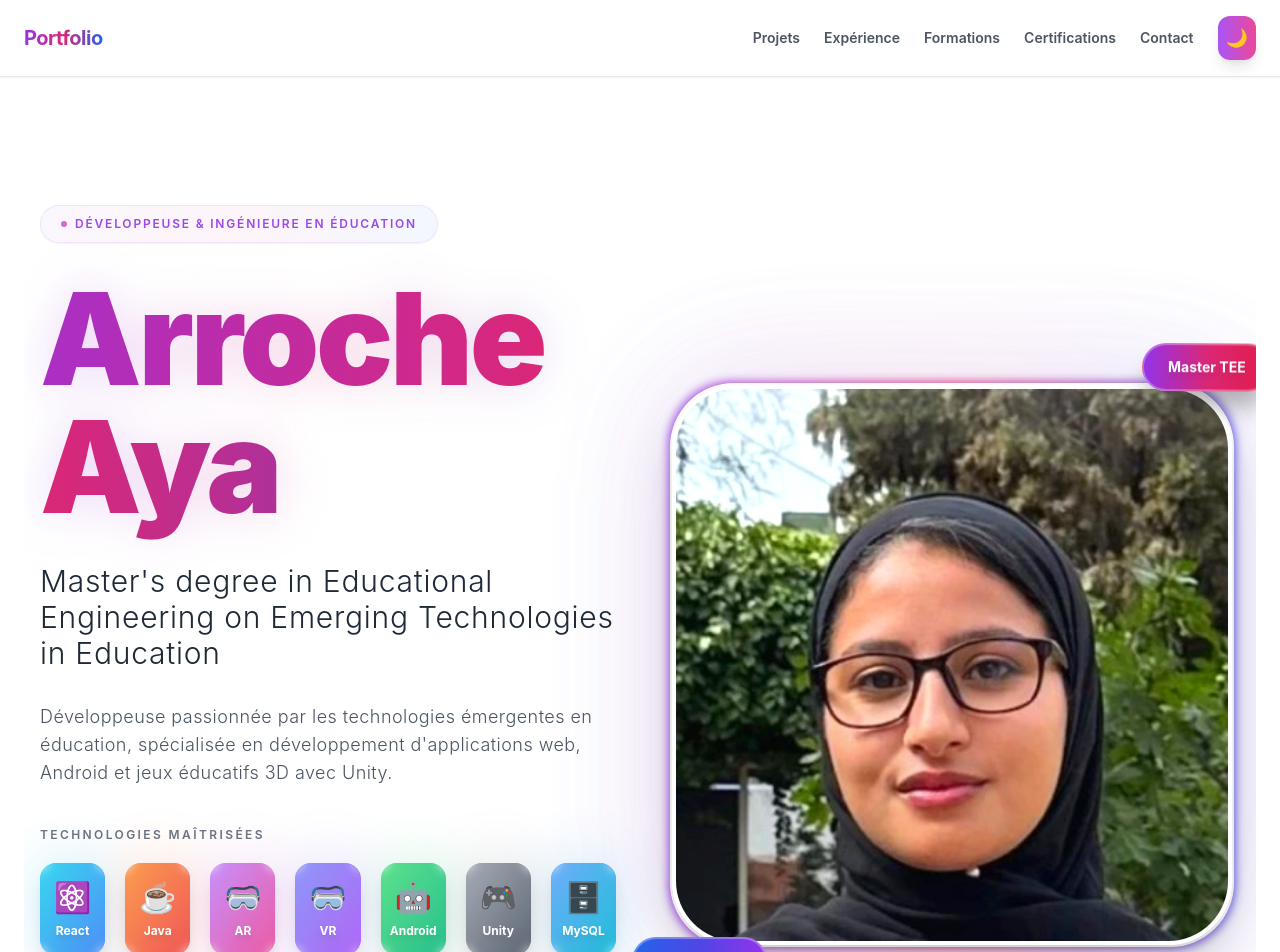
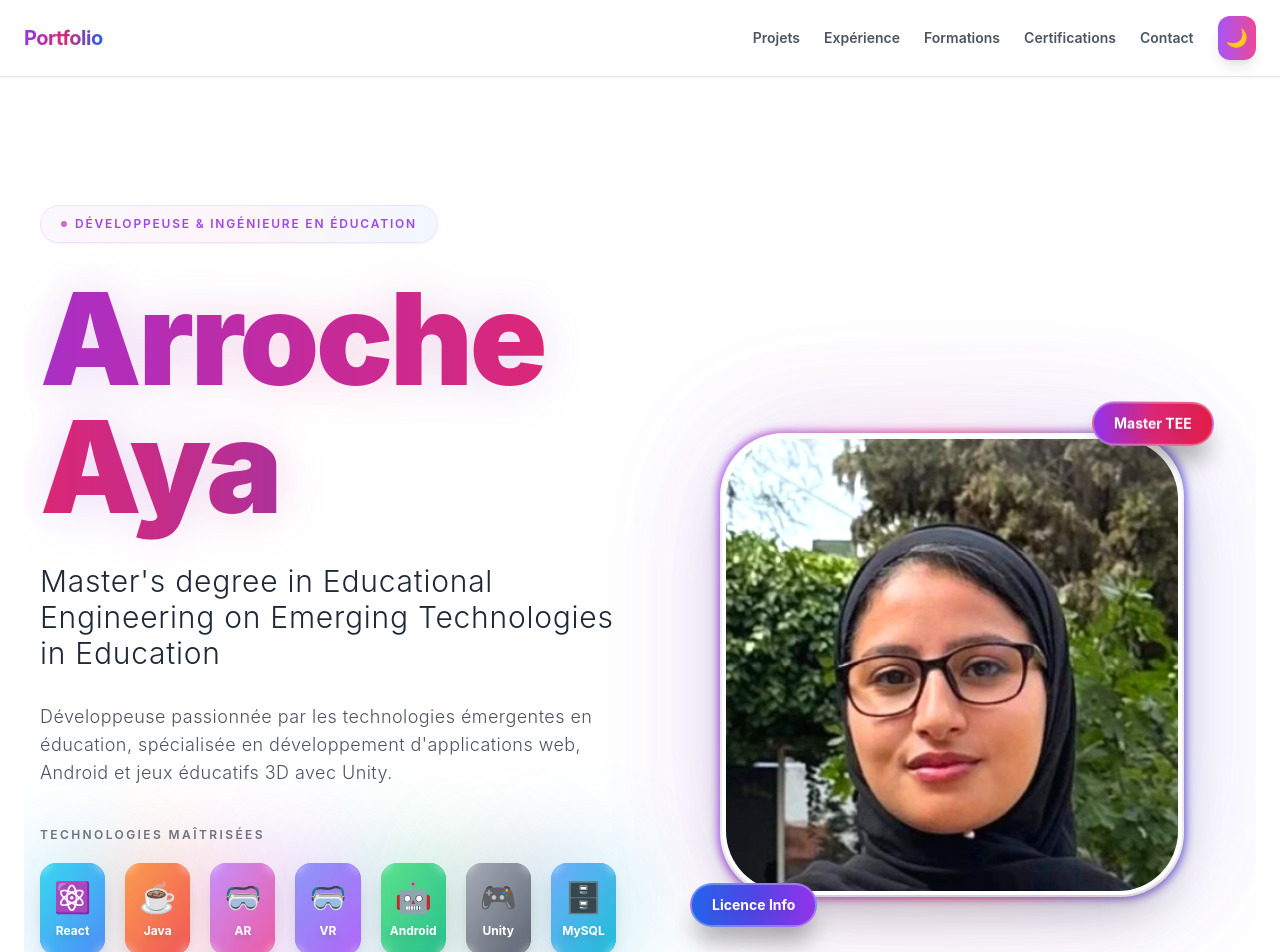
Before and after one commit to Purple003/Portfolio, a React (Vite) app: page / in a window 1280 px wide. Shown: the top 952 px of the page. Built offline with nearby package versions, Linux system fonts and the light colour scheme.

Commit message:
RÃ©duction taille image hero + Logos interactifs vers projets avec animations Ã©lÃ©gantes

```diff
--- a/src/components/TechLogo.tsx
+++ b/src/components/TechLogo.tsx
@@ -1,4 +1,5 @@
 import { motion } from "framer-motion";
+import { useNavigate } from "react-router-dom";
 
 const techLogos: Record<string, { name: string; color: string; icon: string }> = {
   React: {
@@ -39,35 +40,66 @@ const techLogos: Record<string, { name: string; color: string; icon: string }> =
 };
 
 export default function TechLogo({ tech, index }: { tech: string; index: number }) {
+  const navigate = useNavigate();
   const techData = techLogos[tech] || { name: tech, color: "from-gray-400 to-gray-600", icon: "💻" };
+
+  const handleClick = () => {
+    navigate("/projects");
+  };
 
   return (
     <motion.div
       initial={{ opacity: 0, y: 20 }}
       animate={{ opacity: 1, y: 0 }}
       transition={{ delay: index * 0.1, duration: 0.5 }}
-      whileHover={{ scale: 1.1, rotate: 5 }}
+      whileHover={{ scale: 1.15, rotate: 8, y: -4 }}
+      whileTap={{ scale: 0.95 }}
       className="group relative"
+      onClick={handleClick}
     >
-      <div className={`relative p-4 rounded-2xl bg-gradient-to-br ${techData.color} shadow-lg hover:shadow-xl transition-all duration-300 cursor-pointer`}>
-        <div className="absolute inset-0 bg-white/10 rounded-2xl backdrop-blur-sm group-hover:bg-white/20 transition-colors" />
-        <div className="relative flex flex-col items-center gap-2">
-          <span className="text-3xl">{techData.icon}</span>
+      <div className={`relative p-4 rounded-2xl bg-gradient-to-br ${techData.color} shadow-lg hover:shadow-2xl transition-all duration-500 cursor-pointer overflow-hidden`}>
+        {/* Animated background shimmer */}
+        <motion.div
+          className="absolute inset-0 bg-gradient-to-r from-transparent via-white/30 to-transparent"
+          initial={{ x: "-100%" }}
+          whileHover={{ x: "100%" }}
+          transition={{ duration: 0.6, ease: "easeInOut" }}
+        />
+
+        <div className="absolute inset-0 bg-white/10 rounded-2xl backdrop-blur-sm group-hover:bg-white/25 transition-all duration-500" />
+        <div className="relative flex flex-col items-center gap-2 z-10">
+          <motion.span
+            className="text-3xl"
+            whileHover={{ scale: 1.2, rotate: 360 }}
+            transition={{ duration: 0.5, ease: "easeOut" }}
+          >
+            {techData.icon}
+          </motion.span>
           <span className="text-xs font-bold text-white drop-shadow-lg">{techData.name}</span>
         </div>
       </div>
+
+      {/* Enhanced glow effect on hover */}
       <motion.div
-        className={`absolute -inset-1 bg-gradient-to-br ${techData.color} rounded-2xl opacity-0 group-hover:opacity-50 blur-xl -z-10`}
+        className={`absolute -inset-2 bg-gradient-to-br ${techData.color} rounded-2xl opacity-0 group-hover:opacity-60 blur-2xl -z-10`}
         animate={{
-          scale: [1, 1.2, 1],
-          opacity: [0, 0.5, 0]
+          scale: [1, 1.3, 1],
+          opacity: [0, 0.6, 0]
         }}
         transition={{
-          duration: 2,
+          duration: 2.5,
           repeat: Infinity,
           ease: "easeInOut"
         }}
       />
+
+      {/* Pulse ring effect */}
+      <motion.div
+        className={`absolute -inset-1 rounded-2xl border-2 border-white/30 opacity-0 group-hover:opacity-100`}
+        initial={{ scale: 1, opacity: 0 }}
+        whileHover={{ scale: 1.1, opacity: 1 }}
+        transition={{ duration: 0.3 }}
+      />
     </motion.div>
   );
 }
--- a/src/pages/Home.tsx
+++ b/src/pages/Home.tsx
@@ -223,7 +223,7 @@ export default function Home() {
               transition={{ duration: 0.8, delay: 0.3, ease: [0.22, 1, 0.36, 1] }}
               className="relative flex justify-center items-center"
             >
-              <div className="relative w-full max-w-[560px]">
+              <div className="relative w-full max-w-[460px]">
                 {/* Professional Multi-Layer Glow Effect */}
                 <motion.div
                   animate={{
@@ -288,8 +288,8 @@ export default function Home() {
                       src={profile.photo || "/photo.jpg"}
                       alt={`Photo de profil de ${profile.name}`}
                       className="w-full h-auto object-cover relative z-0 grayscale-0 brightness-105 contrast-105 saturate-110"
-                      width={560}
-                      height={560}
+                      width={460}
+                      height={460}
                       style={{
                         filter: 'brightness(1.05) contrast(1.05) saturate(1.1)',
                       }}
@@ -310,16 +310,16 @@ export default function Home() {
 
                 {/* Professional Floating Badges with Enhanced Design */}
                 <motion.div
-                  animate={{ y: [0, -15, 0], rotate: [0, 3, 0] }}
+                  animate={{ y: [0, -12, 0], rotate: [0, 3, 0] }}
                   transition={{ duration: 5, repeat: Infinity, ease: "easeInOut" }}
-                  className="absolute -top-10 -right-10 bg-gradient-to-r from-purple-600 via-pink-600 to-rose-600 text-white px-6 py-3 rounded-full shadow-[0_20px_25px_-5px_rgba(0,0,0,0.3)] font-bold text-sm backdrop-blur-xl border-2 border-white/30"
+                  className="absolute -top-8 -right-8 bg-gradient-to-r from-purple-600 via-pink-600 to-rose-600 text-white px-5 py-2.5 rounded-full shadow-[0_20px_25px_-5px_rgba(0,0,0,0.3)] font-bold text-sm backdrop-blur-xl border-2 border-white/30"
                 >
                   <span className="drop-shadow-lg">Master TEE</span>
                 </motion.div>
                 <motion.div
-                  animate={{ y: [0, 15, 0], rotate: [0, -3, 0] }}
+                  animate={{ y: [0, 12, 0], rotate: [0, -3, 0] }}
                   transition={{ duration: 5, repeat: Infinity, ease: "easeInOut", delay: 0.5 }}
-                  className="absolute -bottom-10 -left-10 bg-gradient-to-r from-blue-600 via-indigo-600 to-purple-600 text-white px-6 py-3 rounded-full shadow-[0_20px_25px_-5px_rgba(0,0,0,0.3)] font-bold text-sm backdrop-blur-xl border-2 border-white/30"
+                  className="absolute -bottom-8 -left-8 bg-gradient-to-r from-blue-600 via-indigo-600 to-purple-600 text-white px-5 py-2.5 rounded-full shadow-[0_20px_25px_-5px_rgba(0,0,0,0.3)] font-bold text-sm backdrop-blur-xl border-2 border-white/30"
                 >
                   <span className="drop-shadow-lg">Licence Info</span>
                 </motion.div>
```
